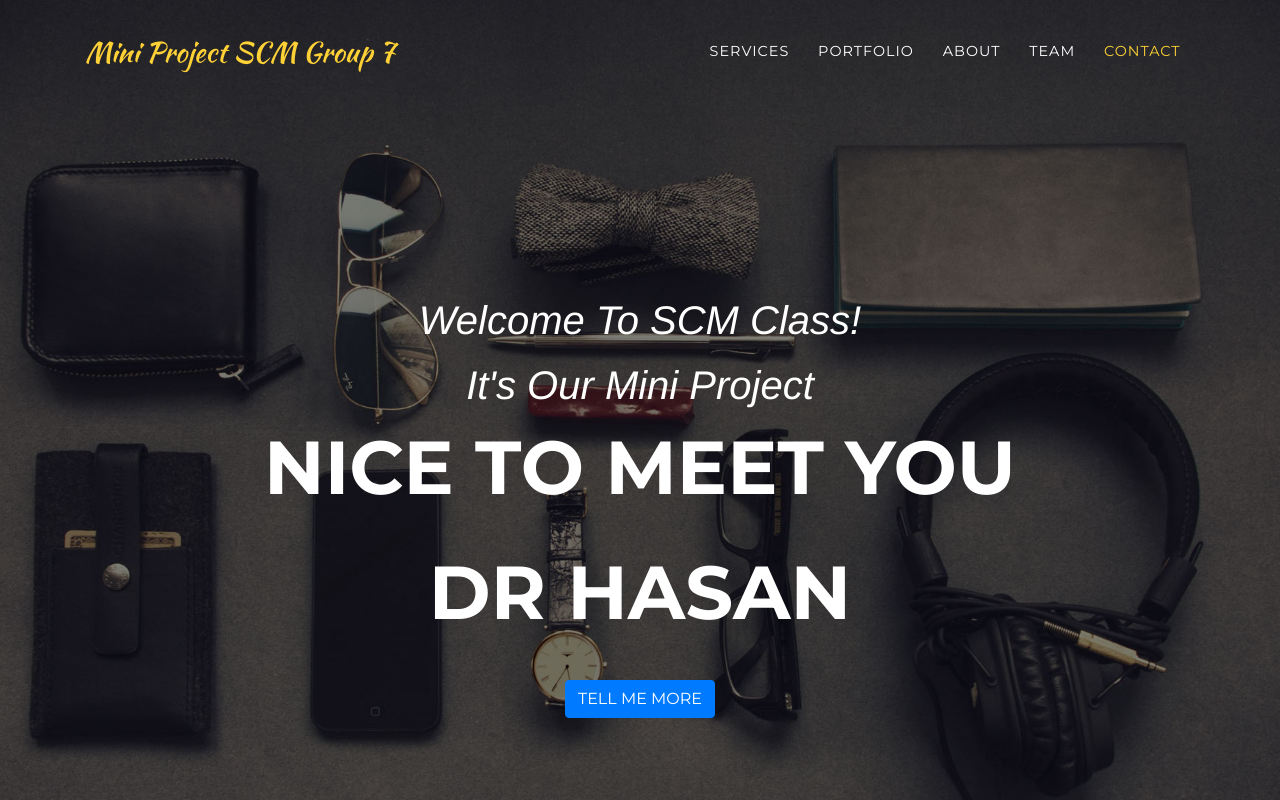
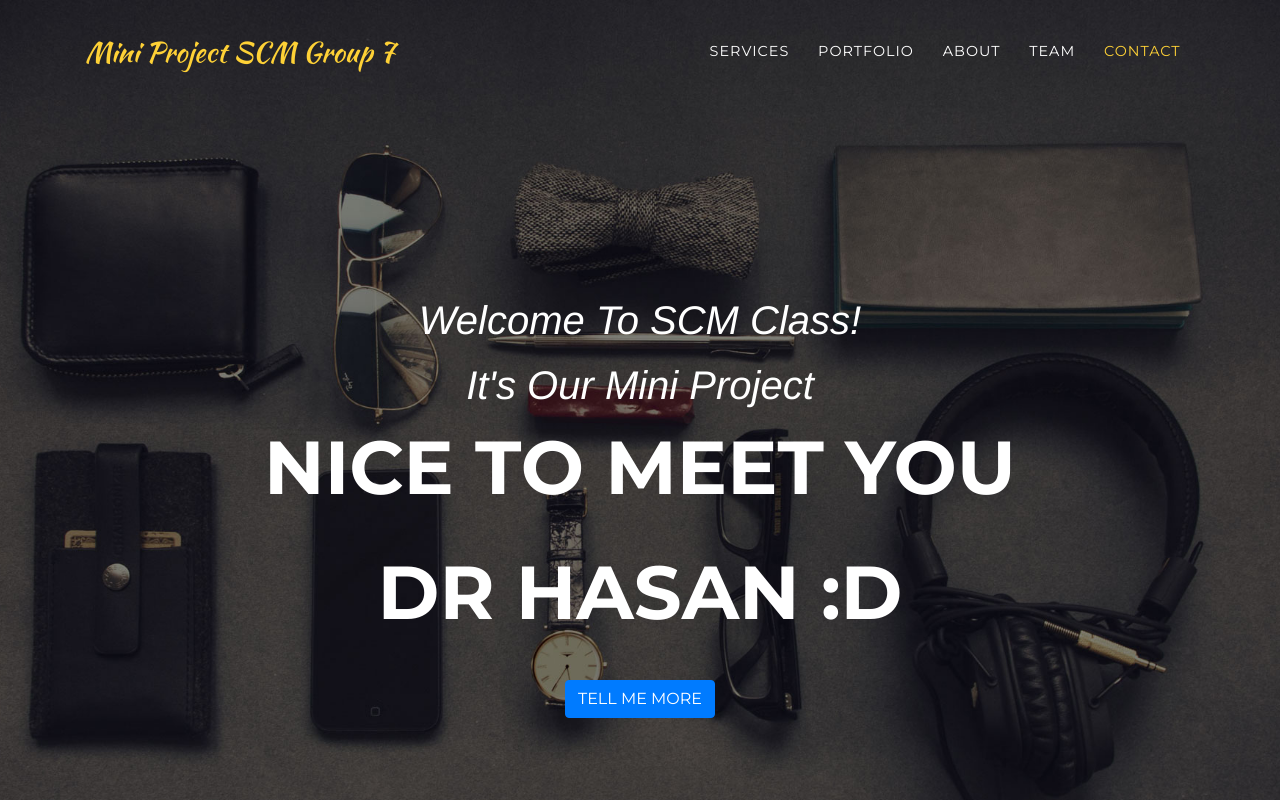
Before and after one commit to Whatleey/MiniProjectScm7, a website with bundled scripts: page index.html in a window 1280 px wide. Shown: the top 800 px of the page. Built offline with nearby package versions, Linux system fonts and the light colour scheme; a web font is replaced by a local one.

Commit message:
Update index.html
make some changes on index.html

```diff
--- a/index.html
+++ b/index.html
@@ -64,7 +64,7 @@
           <div class="intro-lead-in">Welcome To SCM Class!</div>
           <div class="intro-lead-in">It's Our Mini Project</div>
           <div class="intro-heading text-uppercase">Nice To Meet You</div>
-          <div class="intro-heading text-uppercase">Dr Hasan</div>
+          <div class="intro-heading text-uppercase">Dr Hasan :D</div>
           <a class="btn btn-primary btn-xl text-uppercase js-scroll-trigger" href="#services">Tell Me More</a>
         </div>
       </div>
```
